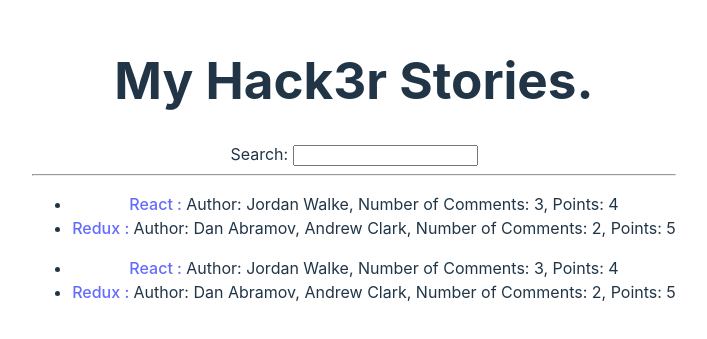
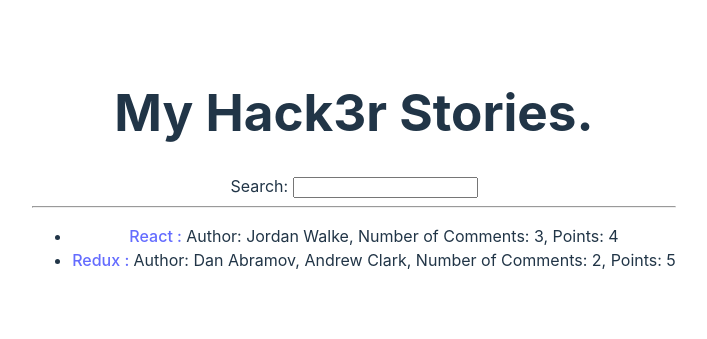
Before and after one commit to niklitt/hacker-stories, a React (Vite) app: page / in a window 1280 px wide. Shown: the part 231-570 px from the top of the page, without its empty margins (286-993 px from the left). Built offline with nearby package versions, Linux system fonts and the light colour scheme.

Commit message:
feature/Fundamentals-of-React: completed React Props

```diff
--- a/src/App.jsx
+++ b/src/App.jsx
@@ -3,7 +3,9 @@
 // import viteLogo from '/vite.svg'
 import './App.css'
 
-const list = [
+const App = () => {
+
+  const stories = [
     {
       title: 'React',
       url: 'https://reactjs.org',
@@ -22,16 +24,7 @@
     },
   ];
 
-const App = () => (
-
-  // const welcome = {
-  //   greeting: 'Howdy',
-  //   title: 'World.',
-  // }
-
-  // function getTitle(title) {
-  //   return title;
-  // }
+  return (
     <div>
       <h1>My Hack3r Stories.</h1>
 
@@ -39,32 +32,46 @@
 
       <hr />
 
-      <List />
-      <List />
+      <List list={stories}/>
 
     </div>
-)
+  );
+};
 
-const Search = () => (
+const Search = () => {
+  // Now able to perform a task here
+  const handleChange = (event) => {
+    // Synthetic event
+    console.log("Handling change to search bar:" + event);
+    // Value of target (here: input HTML element)
+    console.log(event.target.value);
+  };
+
+  return (
     <div>
       <label htmlFor="search">Search: </label>
-    <input id="search" type="text" />
+      <input id="search" type="text" onChange={handleChange}/>
     </div>
-);
+  )
+};
 
-const List = () => (
+const List = (props) => (
   <ul>
-    {list.map((item) => (
-        <li key={item.objectID}>
-          <span>
-            <a href={item.url}>{item.title} : </a>
-          </span>
-          <span>Author: {item.author}, </span>
-          <span>Number of Comments: {item.num_comments}, </span>
-          <span>Points: {item.points}</span>
-        </li>
+    {props.list.map((item) => (
+      <Item key={item.objectID} item={item}/>
     ))}
   </ul>
 );
 
+const Item = (props) => (
+  <li key={props.item.objectID}>
+    <span>
+      <a href={props.item.url}>{props.item.title} : </a>
+    </span>
+    <span>Author: {props.item.author}, </span>
+    <span>Number of Comments: {props.item.num_comments}, </span>
+    <span>Points: {props.item.points}</span>
+  </li>
+);
+
 export default App
```
Lines whose indentation alone changed are shown as unchanged.
